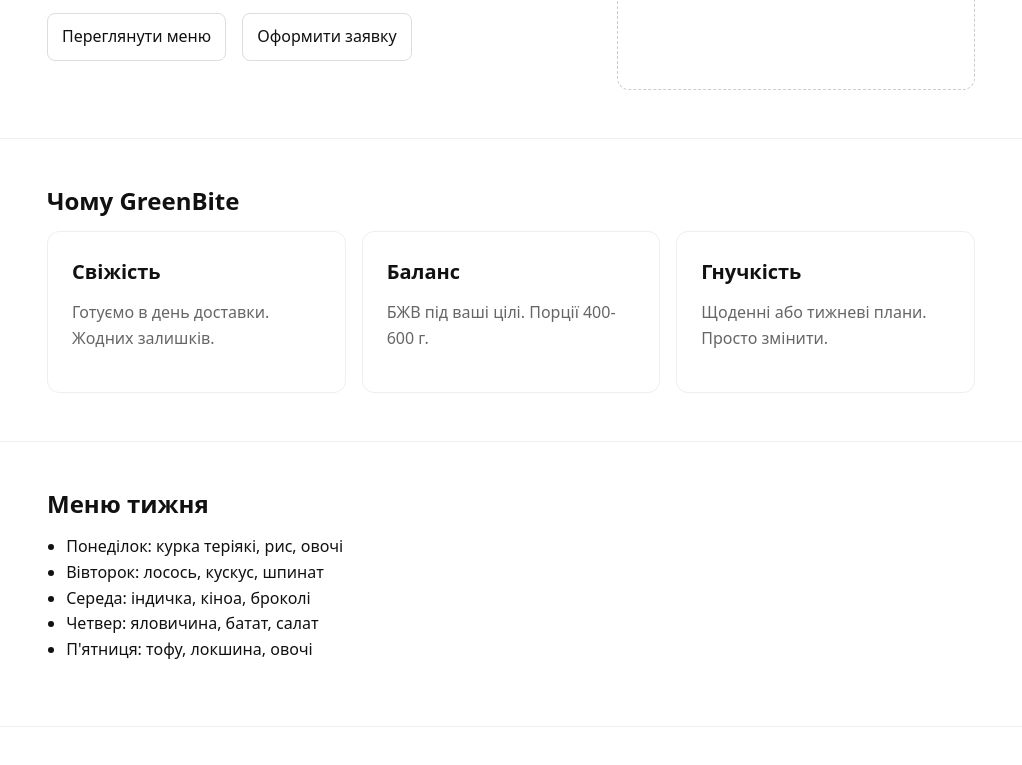
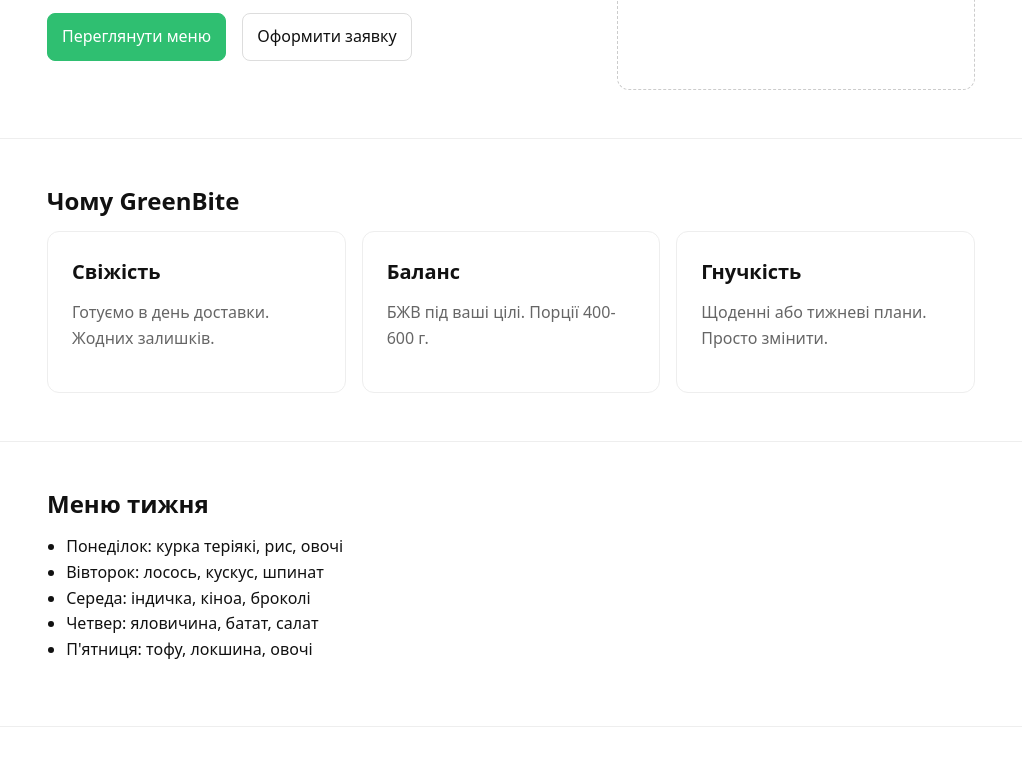
Before and after one commit to ALEX-GIBMA-00/ProgSkill-Website, a plain HTML site: page index.html in a window 1280 px wide. Shown: the part 331-1096 px from the top of the page, without its empty margins (129-1151 px from the left). Drawn offline with Linux system fonts and the light colour scheme.

Commit message:
Спринт 2: + правка

```diff
--- a/styles.css
+++ b/styles.css
@@ -66,7 +66,7 @@ ul { padding-left: 1.2em; }
 blockquote { margin: var(--space-3) 0; padding-left: var(--space-3); border-left: 3px solid #ddd; font-style: italic; }
 
 .btn { padding: 10px 14px; border: 1px solid #ddd; border-radius: 8px; }
-.btn-primary { background: var(--brand); color: white; border-color: var(--brand); }
+.btn--primary { background: var(--brand); color: white; border-color: var(--brand); }
 .bnt--primary:hover { filter: brightness(0.95); }
 
 @media (min-width: 768px) {
```
